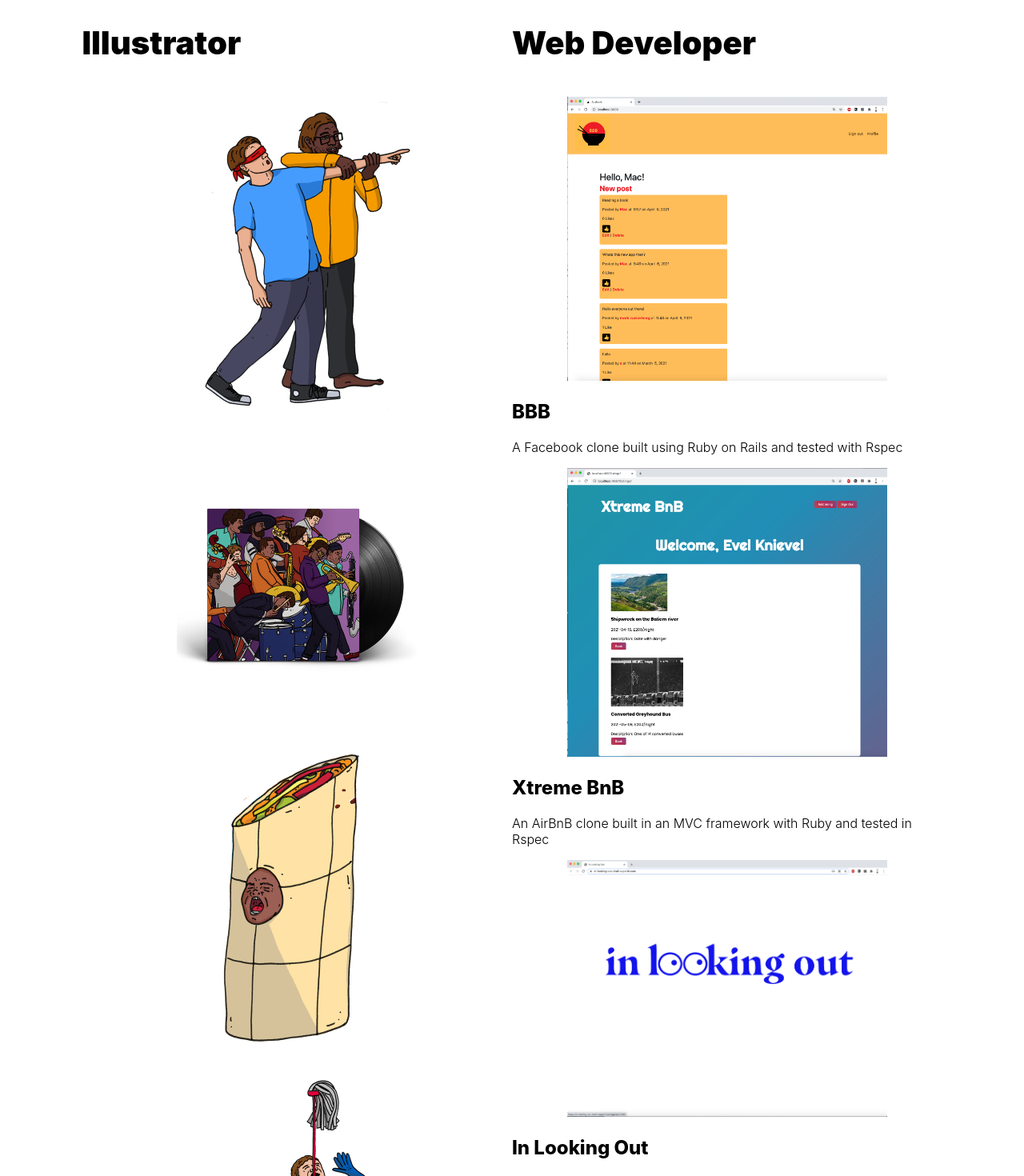
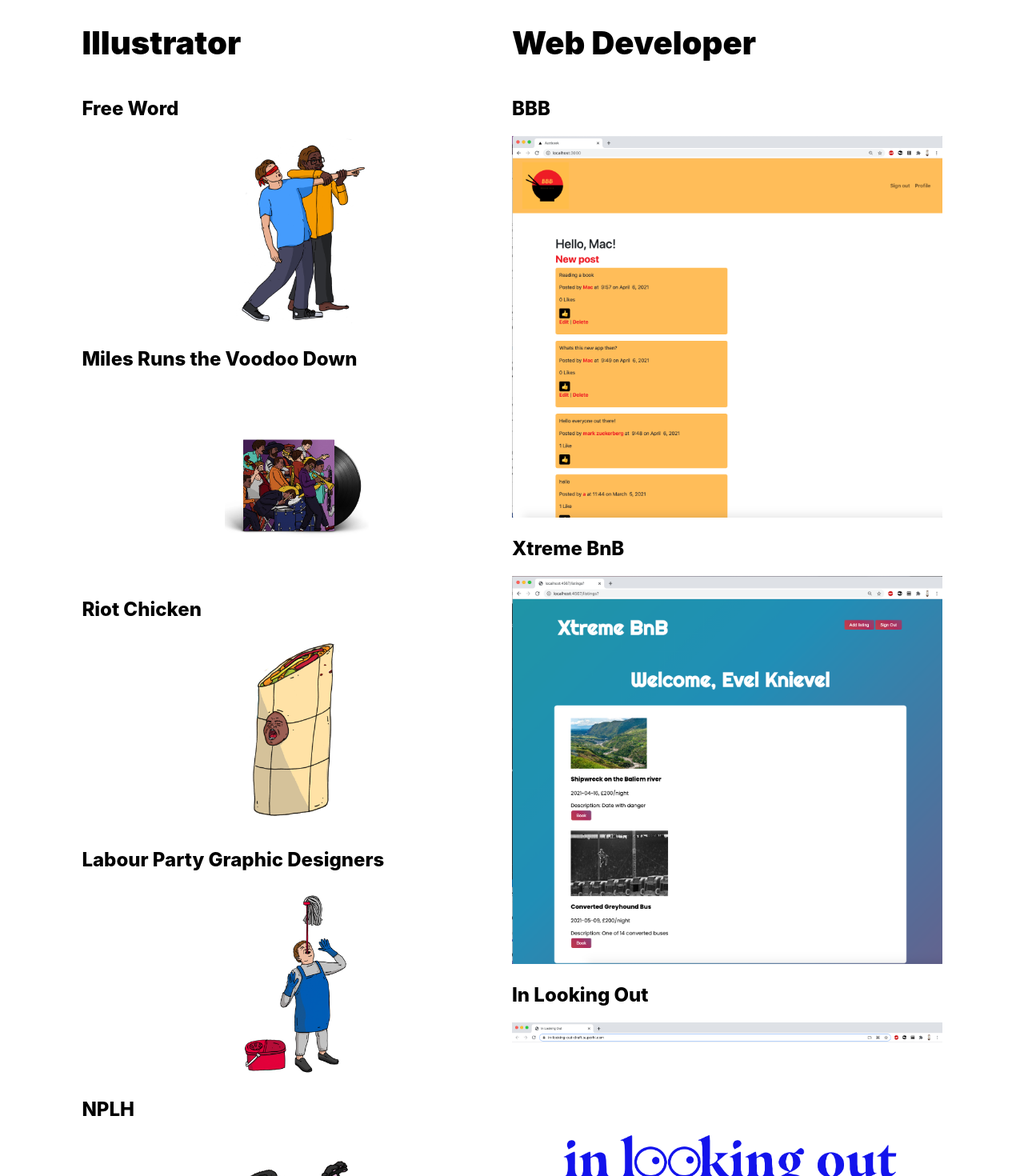
Before and after one commit to charliefischer/website, a Next.js app: page / in a window 1280 px wide. Shown: the part 100-1570 px from the top of the page at 80% size. Built offline with nearby package versions, Linux system fonts and the light colour scheme.

Commit message:
updated hover states on index

```diff
--- a/components/illustrationFeed.js
+++ b/components/illustrationFeed.js
@@ -11,51 +11,75 @@ render(){
         <h1>Illustrator</h1>
         <div className={styles.feedIllustration}>
           <div className={styles.post}>
+            <h2>Free Word</h2>
             <Link href='illustration/freeWord'>
               <a>
                 <img src='/illustration/freeword.jpg' alt='FreeWord' />
               </a>
             </Link>
+            <div className={styles.hoverText}>
+              <p>Season Identity for Free Word</p>
+            </div>
           </div>
 
           <div className={styles.post}>
+            <h2>Miles Runs the Voodoo Down</h2>
             <Link href='illustration/milesDavis'>
               <a>
                 <img src='/illustration/miles_runs.jpg' alt='Miles Runs the Voodoo Down' />
               </a>
             </Link>
+            <div className={styles.hoverText}>
+              <p>Vinyl Sleeve design for Secret 7"</p>
+            </div>
           </div>
 
           <div className={styles.post}>
+            <h2>Riot Chicken</h2>
             <Link href='illustration/riotChicken'>
               <a>
                 <img src='/illustration/riot_wrap.jpg' alt='Riot Chicken' />
               </a>
             </Link>
+            <div className={styles.hoverText}>
+              <p>Menu Design for Riot Chicken</p>
+            </div>
           </div>
 
           <div className={styles.post}>
+            <h2>Labour Party Graphic Designers</h2>
             <Link href='illustration/labourPartyGraphicDesigners'>
                 <a>
                   <img src='/illustration/lpgd.jpg' alt='Labour Party Graphic Designers' loading='lazy' />
               </a>
             </Link>
+            <div className={styles.hoverText}>
+              <p>Poster design for LPGD's Artpack</p>
+            </div>
           </div>
 
           <div className={styles.post}>
+            <h2>NPLH</h2>
             <Link href='illustration/columbusCrew'>
                 <a>
                   <img src='/illustration/columbus_crew.jpg' alt='NPLH Columbus Crew' loading='lazy'/>
               </a>
             </Link>
+            <div className={styles.hoverText}>
+              <p>Editorial for NPLH on Columbus Crew's '#SaveTheCrew' campaign</p>
+            </div>
           </div>
 
           <div className={styles.post}>
+            <h2>In Looking Out</h2>
             <Link href='illustration/inLookingOut'>
                 <a>
                   <img src='/illustration/in_looking_out.jpg' alt='In Looking Out' loading='lazy' />
               </a>
             </Link>
+            <div className={styles.hoverText}>
+              <p>Illustration for In Looking Out about lockdown</p>
+            </div>
           </div>
 
         </div>
--- a/components/illustrationFeed.module.scss
+++ b/components/illustrationFeed.module.scss
@@ -18,30 +18,48 @@ $randomNumber: random(5);
   font-size: 40px;
 }
 
+.feed h2 {
+  text-align: left;
+  font-family: -apple-system, BlinkMacSystemFont, 'Segoe UI', Roboto, Oxygen, Ubuntu, Cantarell, 'Open Sans', 'Helvetica Neue', sans-serif;
+  font-weight: 800;
+  font-size: 24px;
+}
+
+.feed p{
+  text-align: left;
+  font-family: -apple-system, BlinkMacSystemFont, 'Segoe UI', Roboto, Oxygen, Ubuntu, Cantarell, 'Open Sans', 'Helvetica Neue', sans-serif;
+  font-weight: 300;
+  font-size: 16px;
+}
+
+
 .post {
   transition: all 0.3s ease;
 }
 
 .post img{
-  width: 300px;
+  max-width: 42vw;
+  max-height: 30vh;
   transition: all 0.3s ease;
-
 }
 
 .post:hover {
   transform: rotate($randomNumber - 5 + deg);
 }
 
-.post img:hover {
-  opacity: 0.85;
+.post:hover img {
+  opacity: 0.1;
 }
 
-.postLarge {
-  margin: 24px 120px 24px 120px;
-  padding: 0 64px;
+.post:hover .hoverText{
+  display: block;
+}
+
+.hoverText {
+  display: none;
+  position: absolute;
+  top: 50%;
+  left: 50%;
+  transform: translate(-50%, -50%);
   transition: all 0.3s ease;
 }
-
-.postLarge:hover {
-  transform: rotate($randomNumber - 5 + deg);
-}
--- a/components/webdevFeed.js
+++ b/components/webdevFeed.js
@@ -10,43 +10,53 @@ export default function webdevFeed() {
       <div className={styles.webfeed}>
         <div className={styles.rotate}>
             <div className={styles.post}>
+              <h2 >BBB</h2>
               <a href='https://github.com/charliefischer/acebook-BBB' target="_blank">
                 <img src='/web/BBB.png' alt='Facebook Clone' />
               </a>
-                <h2 >BBB</h2>
+              <div className={styles.hoverText}>
                 <p >A Facebook clone built using Ruby on Rails and tested with Rspec</p>
+              </div>
             </div>
 
             <div className={styles.post}>
+              <h2>Xtreme BnB</h2>
               <a href='https://github.com/charliefischer/Xtreme_Prestige_Worldwide_BnB' target="_blank">
                 <img src='/web/xtremebnb.png' alt='Air BnB Clone' />
               </a>
-                <h2>Xtreme BnB</h2>
+              <div className={styles.hoverText}>
                 <p >An AirBnB clone built in an MVC framework with Ruby and tested in Rspec</p>
+              </div>
             </div>
 
             <div className={styles.post}>
+              <h2>In Looking Out</h2>
               <a href='http://www.inlookingout.co.uk/' target="_blank">
                 <img src='/web/in_looking_out.png' alt='In Looking Out' />
               </a>
-                <h2>In Looking Out</h2>
+              <div className={styles.hoverText}>
                 <p>An online art gallery displaying works of art made during lockdown. Built using HTML, css and javascript</p>
+              </div>
             </div>
 
             <div className={styles.post}>
+              <h2>Type Checker</h2>
               <a href='https://cf-type-checker-draft.superhi.com/' target="_blank">
                 <img src='/web/type_checker.png' alt='Type Checker' loader='lazy' />
               </a>
-                <h2>Type Checker</h2>
+              <div className={styles.hoverText}>
                 <p>A SuperHi tutorial learning how to use form tags such as inputs, sliders, checkboxes and select boxes to build up interactivity to our projects.</p>
+              </div>
             </div>
 
             <div className={styles.post}>
+              <h2>Words of Women</h2>
               <a href='https://cf-words-of-women-draft.superhi.com/' target="_blank">
                 <img src='/web/words_of_women.png' alt='Words of Women' />
               </a>
-               <h2>Words of Women</h2>
+              <div className={styles.hoverText}>
                 <p>A SuperHi tutorial learning how to add parallax movement and stamps with vanilla javascript</p>
+              </div>
             </div>
 
         </div>
--- a/components/webdevFeed.module.scss
+++ b/components/webdevFeed.module.scss
@@ -19,12 +19,6 @@ $randomNumber: random(5);
   font-size: 40px;
 }
 
-// .webfeed h2,
-// .webfeed p{
-//   padding-left: 8px;
-//   padding-right: 8px;
-// }
-
 .webfeed h2 {
   text-align: left;
   font-family: -apple-system, BlinkMacSystemFont, 'Segoe UI', Roboto, Oxygen, Ubuntu, Cantarell, 'Open Sans', 'Helvetica Neue', sans-serif;
@@ -40,16 +34,33 @@ $randomNumber: random(5);
 }
 
 .post {
-  // margin: 0px 120px 42px 120px;
-  // transform: rotate(-180deg);
+  position: relative;
   transition: all 0.3s ease;
 }
 
 .post img {
-  width: 400px;
+  max-width: 42vw;
+  opacity: 1;
+  transition: all 0.3s ease;
 }
 
 .post:hover {
-  opacity: 0.85;
   transform: rotate($randomNumber - 5 + deg);
 }
+
+.post:hover img {
+  opacity: 0.1;
+}
+
+.post:hover .hoverText{
+  display: block;
+}
+
+.hoverText {
+  display: none;
+  position: absolute;
+  top: 50%;
+  left: 50%;
+  transform: translate(-50%, -50%);
+  transition: all 0.3s ease;
+}
--- a/pages/illustration/freeWord.module.css
+++ b/pages/illustration/freeWord.module.css
@@ -49,7 +49,7 @@
 }
 
 .poster img {
-  width: 15vw
+  width: 15vw;
 }
 
 .container img {
```
Also changed, not shown: pages/illustration/inLookingOut.js (+7 -0 lines). Lines whose indentation alone changed are shown as unchanged.
